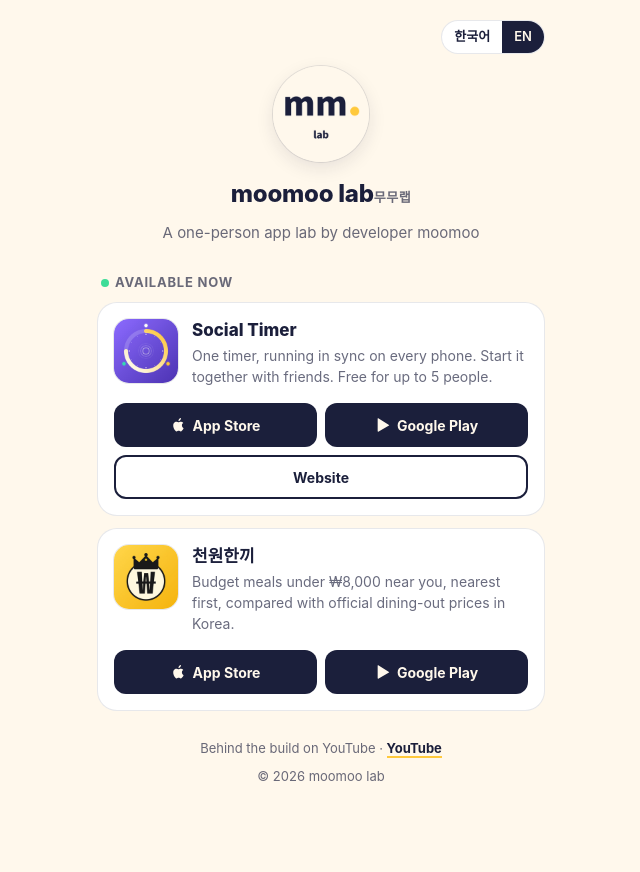
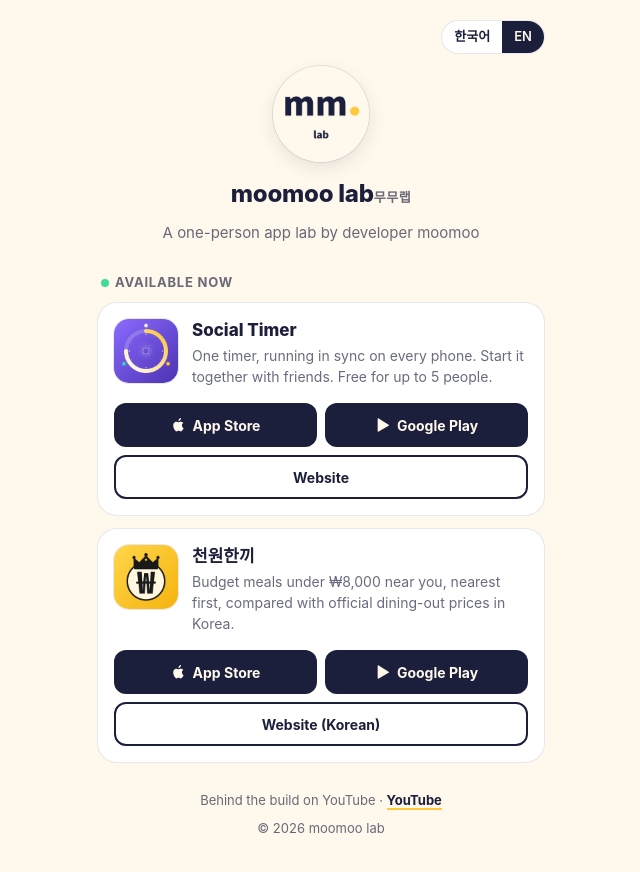
Before and after one commit to moon4754/moomoo-lab, a plain HTML site: page index.html in a window 1280 px wide. Shown: the whole page, without its empty margins (319-959 px from the left). Before the commit the page ends 826 px from the top, so only its background shows below. Drawn offline with Linux system fonts and the light colour scheme.

Commit message:
Add 천원한끼 website link
Co-Authored-By: Claude Opus 5.5 <noreply@anthropic.com>

```diff
--- a/index.html
+++ b/index.html
@@ -119,6 +119,7 @@ html[lang="en"] [data-en]{display:revert}
             <svg viewBox="0 0 24 24" aria-hidden="true"><path d="M4 2.6v18.8c0 .5.5.8.9.6L21 12.9c.4-.2.4-.8 0-1L4.9 2c-.4-.2-.9.1-.9.6z"/></svg>
             Google Play
           </a>
+          <a class="btn web" href="https://soloflux.net/cheonwon/" data-app="cheonwon_hanggi_web" rel="noopener"><span data-ko>홈페이지</span><span data-en>Website (Korean)</span></a>
         </div>
       </li>
     </ul>
```
